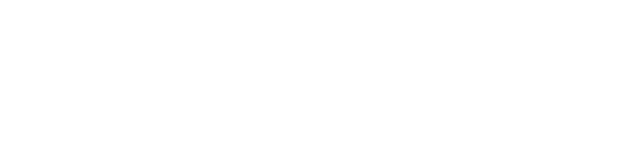
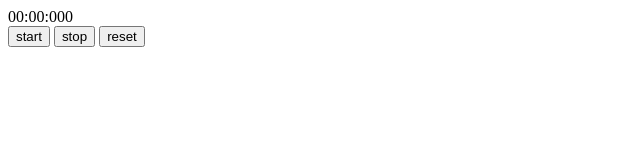
Before and after one commit to yusuke-ogata-yo/Javascript-train.stop-watch.sample, a plain HTML site: page index.html in a window 1280 px wide. Shown: the whole page, without its empty margins (0-640 px from the left). Drawn offline with Linux system fonts and the light colour scheme.

Commit message:
[add] lesson#02 簡易な画面の実装
index.htmlに、時間の表示と操作ボタンを追加。

```diff
--- a/index.html
+++ b/index.html
@@ -6,6 +6,10 @@
     <link rel="stylesheet" href="css/styles.css">
   </head>
   <body>
+    <div id="timer">00:00:000</div>
+    <button id="start">start</button>
+    <button id="stop">stop</button>
+    <button id="reset">reset</button>
 
     <script src="js/main.js"></script>
   </body>
```
